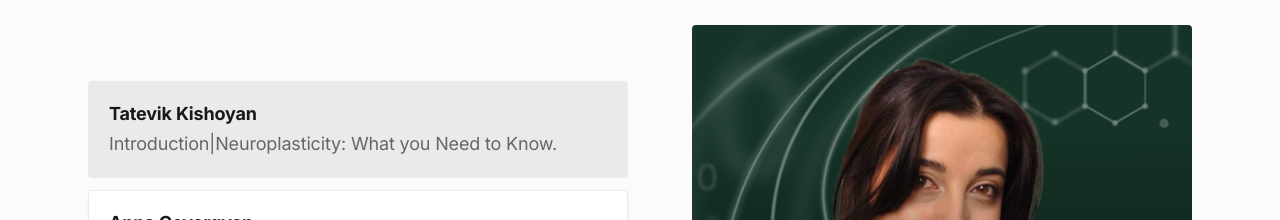
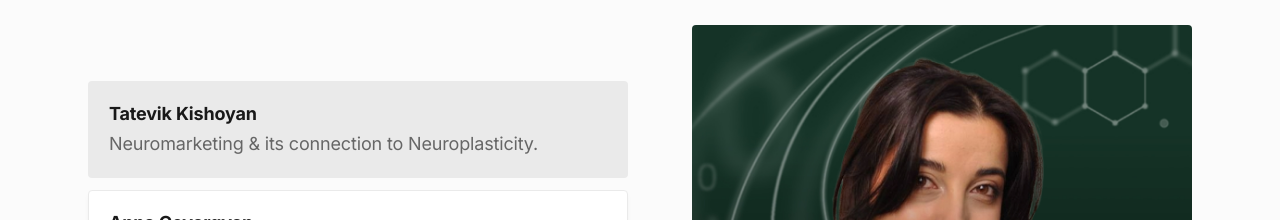
Before and after one commit to Aram9622/tatev-project, a Next.js app: page / in a window 1280 px wide. Shown: the part 1380-1600 px from the top of the page. Built offline with nearby package versions, Linux system fonts and the light colour scheme.

Commit message:
change Tatev title text

```diff
--- a/components/features.tsx
+++ b/components/features.tsx
@@ -66,7 +66,7 @@ export default function Features() {
                 >
                   <div>
                     <div className="font-bold leading-snug tracking-tight mb-1">Tatevik Kishoyan</div>
-                    <div className="text-gray-600">Introduction|Neuroplasticity: What you Need to Know.</div>
+                    <div className="text-gray-600">Neuromarketing & its connection to Neuroplasticity. </div>
                   </div>
                   <div className="flex justify-center items-center w-8 h-8 rounded-full flex-shrink-0 ml-3">
                   </div>
```
